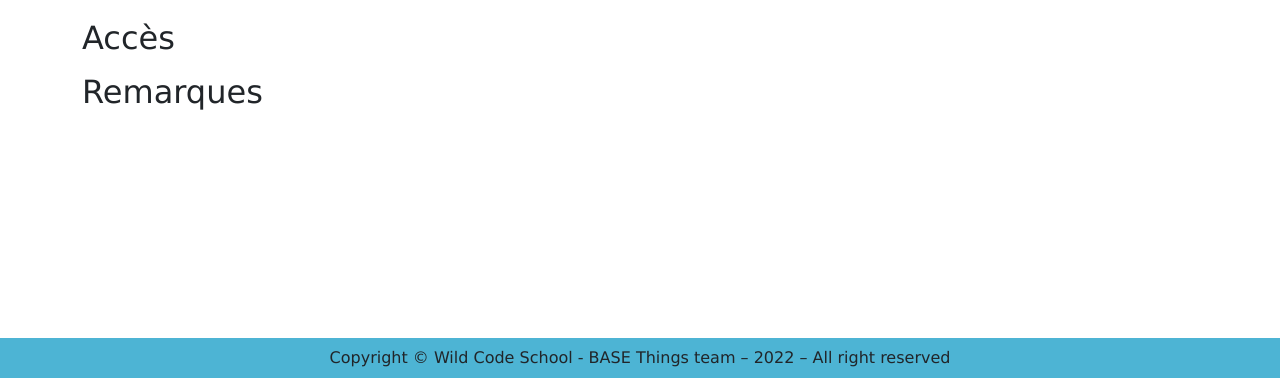
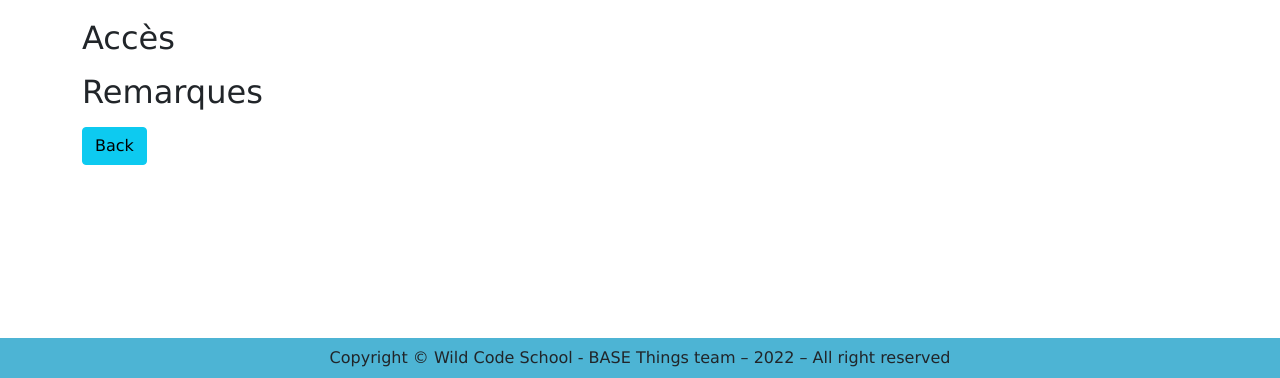
Before and after one commit to WildCodeSchool/2022_03_PHP_Lyon_Base_things, a PHP site: template src/View/Exit/show.html.twig in a window 1280 px wide. Shown: the part 422-800 px from the top of the page. Run offline with PHP 8.4, Linux system fonts and the light colour scheme; the template is opened without the code that fills it, so the values that code supplies are empty; some libraries are stand-ins or nearby versions.

Commit message:
add_back_button_in_exits_detail

```diff
--- a/src/View/Exit/show.html.twig
+++ b/src/View/Exit/show.html.twig
@@ -46,4 +46,12 @@
 
 	</div>
 
+
+	<div class="mb-5 pb-5 container d-flex gap-2">
+
+		<a href="/exits" class="btn btn btn-info" tabindex="-1" role="button" aria-disabled="true">Back</a>
+
+	</div>
+
+
 {% endblock %}
```
